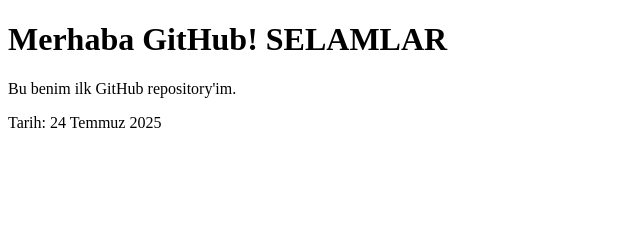
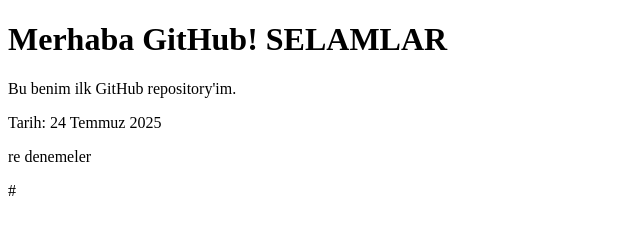
Before and after one commit to gcelayir/first-repo, a plain HTML site: page index.html in a window 1280 px wide. Shown: the whole page, without its empty margins (0-640 px from the left). Drawn offline with Linux system fonts and the light colour scheme.

Commit message:
enguncel

```diff
--- a/index.html
+++ b/index.html
@@ -9,5 +9,7 @@
     <h1>Merhaba GitHub! SELAMLAR</h1>
     <p>Bu benim ilk GitHub repository'im.</p>
     <p>Tarih: 24 Temmuz 2025</p>
+    <p>re denemeler</p>
   </body>
 </html>
+#
```
